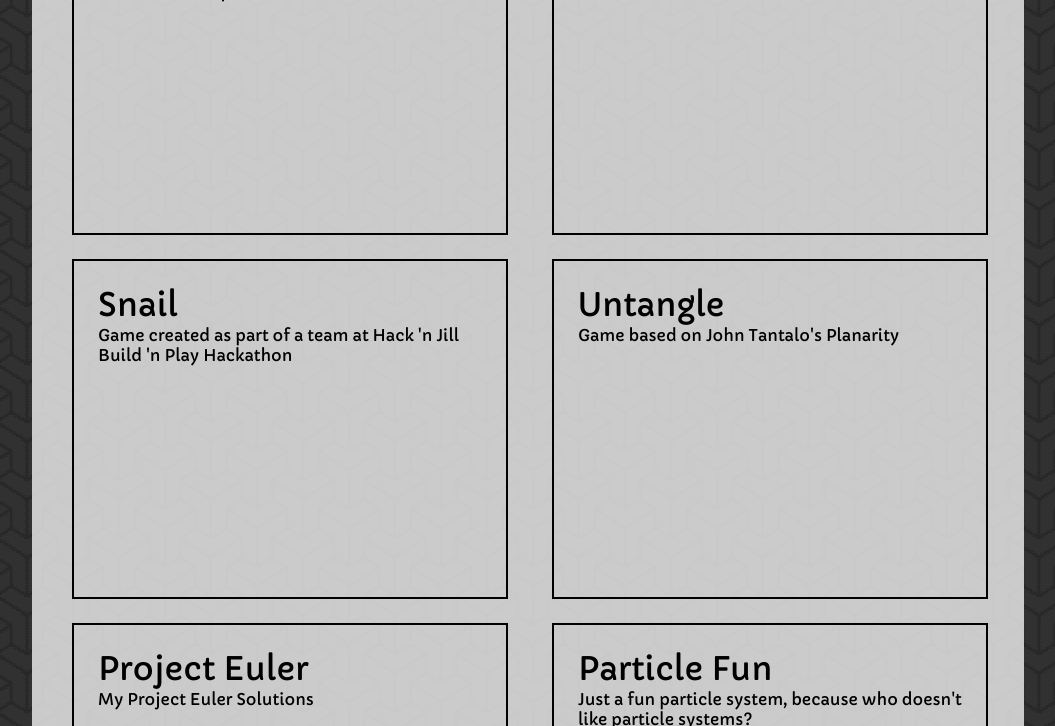
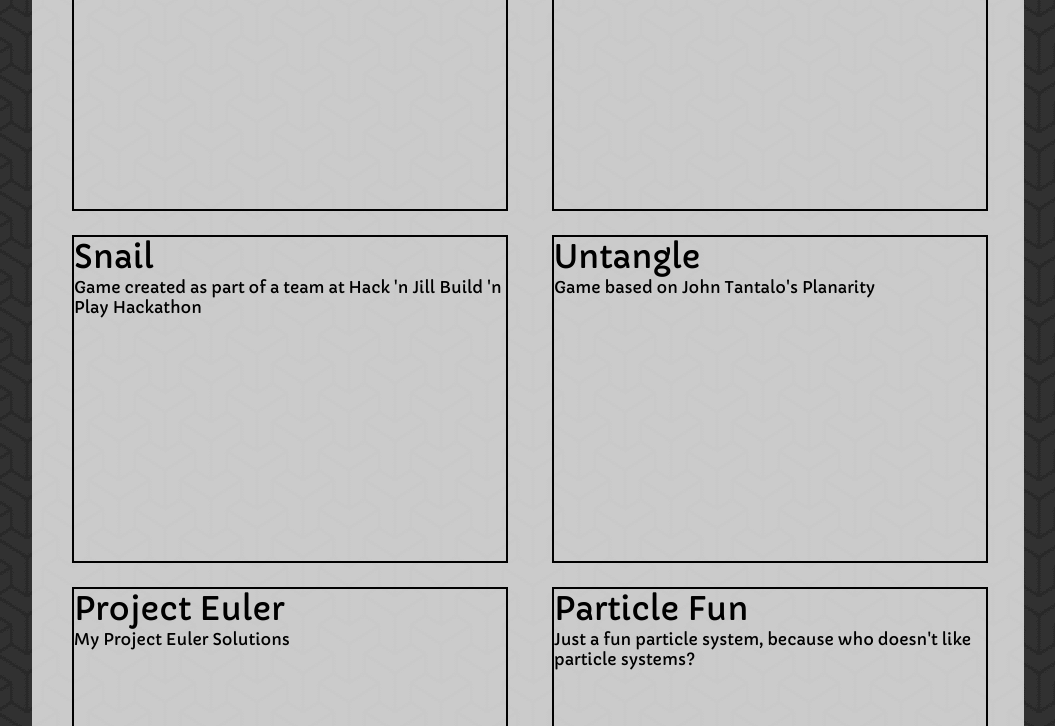
Before and after one commit to joemccourt/PersonalWebsite, a plain HTML site: page index.html in a window 1280 px wide. Shown: the part 689-1415 px from the top of the page, without its empty margins (112-1167 px from the left). Drawn offline with Linux system fonts and the light colour scheme.

Commit message:
More CSS tweaks

```diff
--- a/src/core.js
+++ b/src/core.js
@@ -14,7 +14,7 @@ JOE.setProjectHeight = function() {
 		var projectDiv = $("#"+key);
 
 		var cw = 0.75*projectDiv.width();
-		projectDiv.css({'height':cw+'px'});
+		projectDiv.css({'height':cw+'px','width':cw/0.75+'px'});
 	}
 
 	console.log($("div.project-left").height());
@@ -43,6 +43,13 @@ JOE.displayProjects = function() {
 
 		var newProjectDiv = $('<div class="project" id="'+key+'"></div>');
 
+		if(project.playLink) {
+			var playLink = $('<a href="'+project.playLink+'"></a>');
+			// playLink.css({"width":"100%","height":"100%","display":"block"})
+			playLink.addClass("playLink");
+			newProjectDiv.append(playLink);
+		}
+
 		var title = $('<div class="project-title"></div>')
 		if(project.codeLink) {
 			var codeLink = $('<a href="'+project.codeLink+'"></a>');
@@ -56,12 +63,6 @@ JOE.displayProjects = function() {
 		var description = $('<div class="project-description"></div>')
 		description.html(project.description);
 		newProjectDiv.append(description);
-
-		if(project.playLink) {
-			var playLink = $('<a href="'+project.playLink+'"></a>');
-			playLink.css({"width":"100%","height":"100%","display":"block"})
-			newProjectDiv.append(playLink);
-		}
 
 		if(project.img) {
 			newProjectDiv.css(
--- a/stylesheet.css
+++ b/stylesheet.css
@@ -43,11 +43,11 @@ div.favs {
 }
 
 div.project {
-	width: 80%;
+	width: 90%;
 	/*overflow: hidden;*/
 	text-align: left;
 	border: 2px black solid;
-	padding: 5%;
+	/*padding: 5%;*/
 	margin: 5%;
 }
 
@@ -156,6 +156,13 @@ div.projecteulericon{
 	margin:2em 1em;
 }
 
+a.playLink {
+	display: block;
+	position: absolute;
+	width: inherit;
+	height: inherit;
+}
+
 a {
 	color:inherit;
 	text-decoration: none;
```
